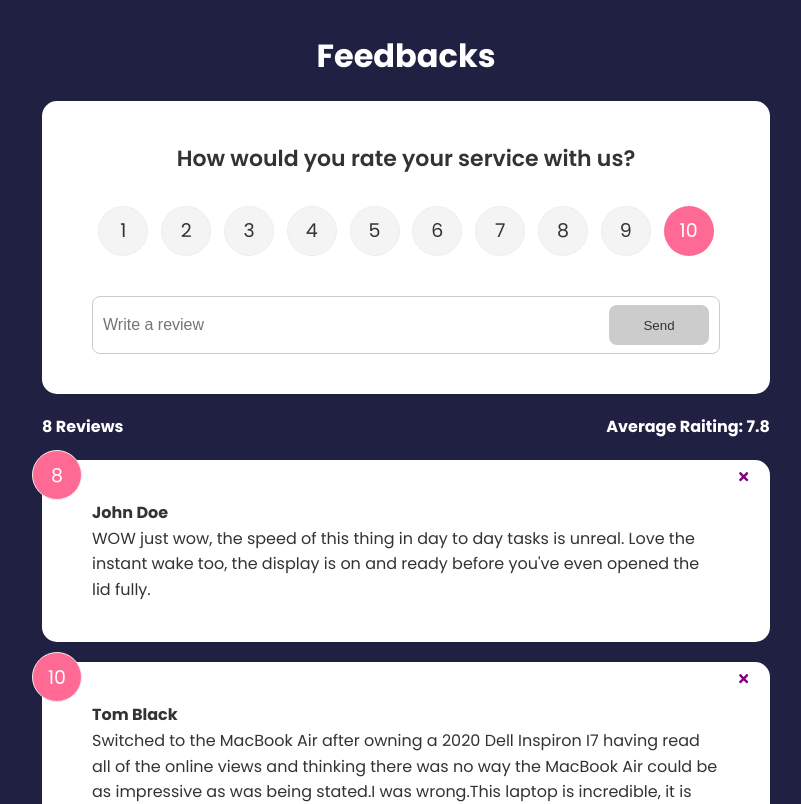
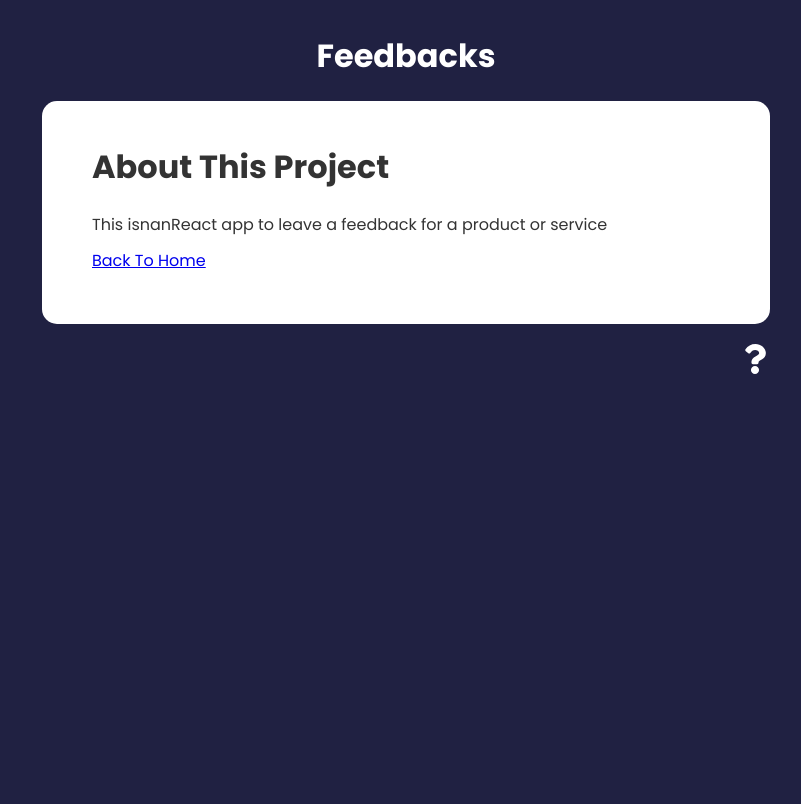
Before and after one commit to zulfiya-yumagulova/feadback-app, a React (Create React App) app: page /about in a window 1280 px wide. Shown: the top 804 px of the page, without its empty margins (234-1035 px from the left). Built offline with nearby package versions, Linux system fonts and the light colour scheme.

Commit message:
added routes

```diff
--- a/package.json
+++ b/package.json
@@ -9,6 +9,7 @@
     "framer-motion": "^4.1.17",
     "react": "^18.2.0",
     "react-dom": "^18.2.0",
+    "react-router-dom": "^6.4.1",
     "react-scripts": "5.0.1",
     "uuid": "^9.0.0",
     "web-vitals": "^2.1.4"
--- a/src/App.js
+++ b/src/App.js
@@ -1,4 +1,5 @@
 import { useState } from "react";
+import { BrowserRouter as Router, Route, Routes } from "react-router-dom";
 import { v4 as uuidv4 } from "uuid";
 import "./App.css";
 import Header from "./Components/Header";
@@ -7,6 +8,8 @@
 import FeedbackList from "./Components/FeedbackList";
 import FeedbackStats from "./Components/FeedbackStats.jsx";
 import FeedbackForm from "./Components/FeedbackForm";
+import About from "./Components/pages/About";
+import AboutIconLink from "./Components/AboutIconLink";
 
 function App() {
   const [feedbacks, setFeedbacks] = useState(FeedbackData);
@@ -25,14 +28,31 @@
   };
 
   return (
-    <>
+    <Router>
       <Header />
       <div className="container">
-        <FeedbackForm handleAdd={addFeedback} />
-        <FeedbackStats feedbacks={feedbacks} />
-        <FeedbackList feedbacks={feedbacks} handleDelete={deleteFeedback} />
+        <Routes>
+          <Route
+            exact
+            path="/"
+            element={
+              <>
+                <FeedbackForm handleAdd={addFeedback} />
+                <FeedbackStats feedbacks={feedbacks} />
+                <FeedbackList
+                  feedbacks={feedbacks}
+                  handleDelete={deleteFeedback}
+                />
+              </>
+            }
+          ></Route>
+          <Route path="/about" element={<About />}>
+            This is the about page
+          </Route>
+        </Routes>
+        <AboutIconLink />
       </div>
-    </>
+    </Router>
   );
 }
 
--- /dev/null
+++ b/src/Components/AboutIconLink.js
@@ -0,0 +1,15 @@
+import React from "react";
+import { Link } from "react-router-dom";
+import { FaQuestion } from "react-icons/fa";
+
+function AboutIconLink() {
+  return (
+    <div className="about-link">
+      <Link to="/about">
+        <FaQuestion size={30}></FaQuestion>
+      </Link>
+    </div>
+  );
+}
+
+export default AboutIconLink;
--- /dev/null
+++ b/src/Components/pages/About.js
@@ -0,0 +1,19 @@
+import React from "react";
+import { Link } from "react-router-dom";
+import Card from "../shared/Card";
+
+function About() {
+  return (
+    <Card>
+      <div className="about">
+        <h1>About This Project</h1>
+        <p>This isnanReact app to leave a feedback for a product or service </p>
+        <p>
+          <Link to="/">Back To Home</Link>
+        </p>
+      </div>
+    </Card>
+  );
+}
+
+export default About;
```
Also changed, not shown: 1 other file (tests, documents, lock files or other folders).
